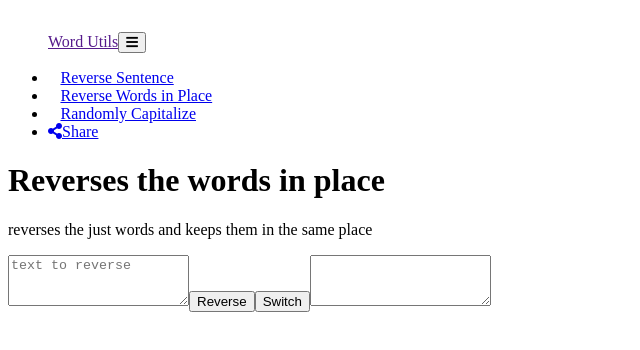
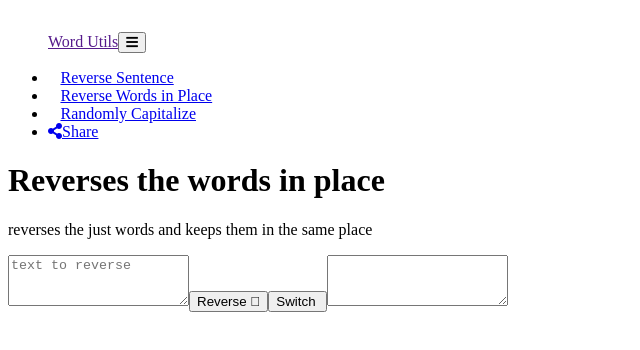
Before and after one commit to samarmohan/word-utils, a React (Create React App) app: page /reverse/words in a window 1280 px wide. Shown: the top 350 px of the page, without its empty margins (0-640 px from the left). Built offline with nearby package versions, Linux system fonts and the light colour scheme; the HTML template or start-up script is replaced by a standard one.

Commit message:
Improve buttons and icons

```diff
--- a/src/components/CapitalizeRandomLetters.tsx
+++ b/src/components/CapitalizeRandomLetters.tsx
@@ -27,7 +27,7 @@ export const CapitalizeRandomLetters = () => {
 			<Button
 				onClick={() => capitalizeRandomLetters(message, setModifiedMessage)}
 			>
-				Randomly capitalize!
+				Randomly capitalize <i className="fad fa-random"></i>
 			</Button>
 			<Button
 				secondary
--- a/src/components/ReverseSentence.tsx
+++ b/src/components/ReverseSentence.tsx
@@ -25,7 +25,7 @@ export const ReverseSentence = () => {
 				onChange={handleChange}
 			/>
 			<Button onClick={() => reverseSentence(message, setModifiedMessage)}>
-				Reverse
+				Reverse <i className="fad fa-history"></i>
 			</Button>
 			<Button
 				secondary
--- a/src/components/ReverseWords.tsx
+++ b/src/components/ReverseWords.tsx
@@ -25,7 +25,7 @@ export const ReverseWords = () => {
 				onChange={handleChange}
 			/>
 			<Button onClick={() => reverseWords(message, setModifiedMessage)}>
-				Reverse
+				Reverse <i className="fal fa-history"></i>
 			</Button>
 			<Button
 				secondary
@@ -33,7 +33,9 @@ export const ReverseWords = () => {
 					setMessage(modifiedMessage);
 					setModifiedMessage(message);
 				}}
-			>Switch<i className="fas fa-repeat-alt"></i></Button>
+			>
+				Switch <i className="fas fa-repeat-alt"></i>
+			</Button>
 			<TextArea placeholder="" value={modifiedMessage} />
 		</>
 	);
--- a/src/components/ui/Button.tsx
+++ b/src/components/ui/Button.tsx
@@ -7,7 +7,11 @@ export interface ButtonProps extends ButtonHTMLAttributes<HTMLButtonElement> {
 export const Button: FC<ButtonProps> = ({ secondary, children, ...props }) => {
 	return (
 		<button
-			className="bg-blue-500 hover:bg-blue-700 text-white font-bold py-2 px-4 rounded"
+			className={`${
+				secondary
+					? `bg-green-500 hover:bg-green-700`
+					: `bg-blue-500 hover:bg-blue-700`
+			} text-white font-bold py-2 px-4 rounded m-2`}
 			{...props}
 		>
 			{children}
```
